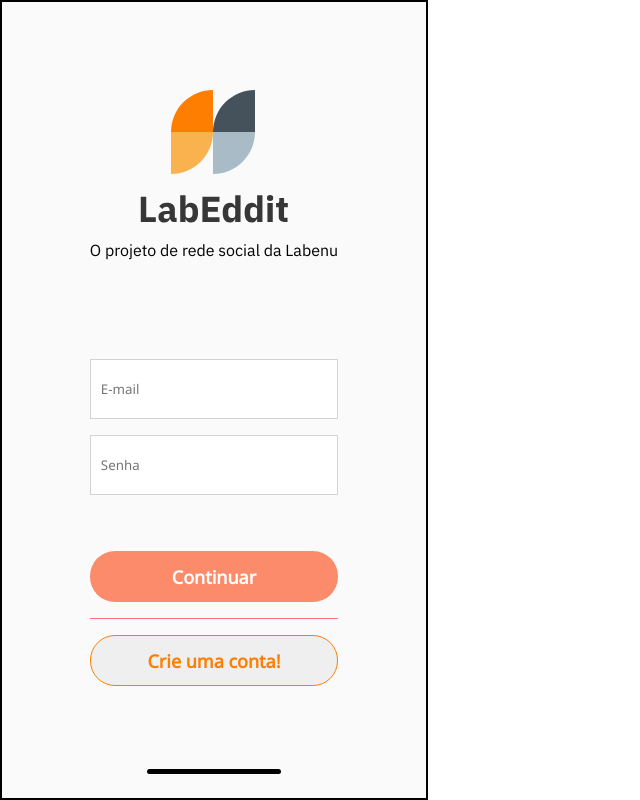
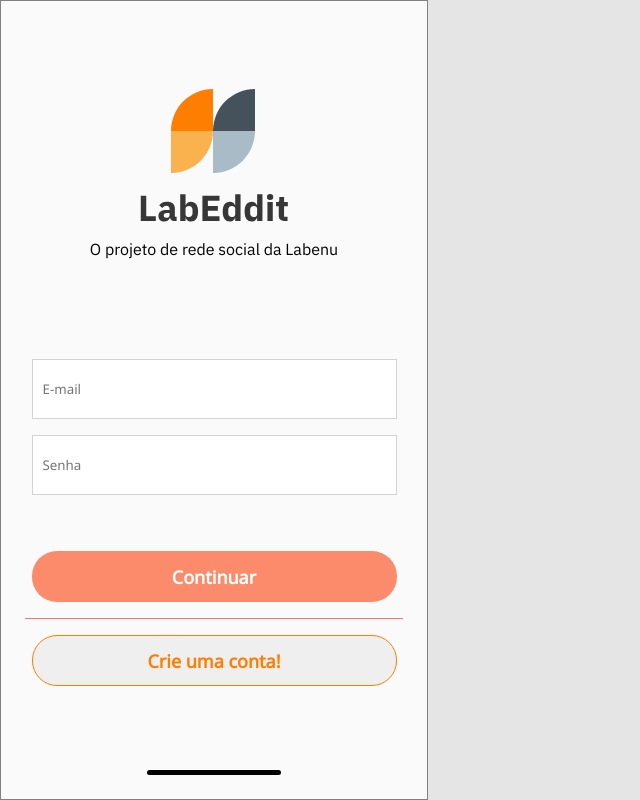
Before and after one commit to LudmilaASouza/projeto-labEddit-frontend, a React (Create React App) app: page /login in a window 1280 px wide. Shown: the whole page, without its empty margins (0-640 px from the left). Built offline with nearby package versions, Linux system fonts and the light colour scheme.

Commit message:
fix: add error login and media

```diff
--- a/src/App.js
+++ b/src/App.js
@@ -15,33 +15,40 @@ const GlobalStyle = createGlobalStyle `
     padding: 0;
     box-sizing: border-box;
     text-decoration: none;
+
   }
 
-  ${'' /* #root {
+  #root {
     width: 100vw;
     height: 100vh;
     display: flex;
-    align-items: center;
-    justify-content: center;
+    ${'' /* align-items: center; */}
+    justify-content: flex-start;
     background-color: #e5e5e5;
-  } */}
+  }
 `
 
 export const AppContainer = styled.div `
-  display: flex;
-  align-items: center;
-  justify-content: center;
   background-color: #fafafa;
   width: 428px;
   max-width: 100vw;
   height: 926px;
   max-height: 100vh;
-  border: 2px solid;
+  justify-content: flex-start;
+  border: 1px solid gray;
 
-  @media screen and (max-width: 768px), (max-width: 480px) {
-    width: 100%;
-    height: 100%;
+  @media (max-width: 768px)  {
+    display: flex;
+    flex-direction: column;
+    justify-content: flex-start;
+    align-items: center;
+    padding: 20px;
+    width: 100vw;
+    height: 100vh;
+    max-width: none;
+    max-height: none;
   }
+
 `
 
 export default function App() {
--- a/src/pages/LoginPage/LoginPage.js
+++ b/src/pages/LoginPage/LoginPage.js
@@ -35,7 +35,8 @@ export default function LoginPage() {
                 window.localStorage.setItem(TOKEN_NAME, res.data.token)
                 goToPostsPage(navigate)
             })
-            .catch(err => console.log(err))
+            .catch(err =>
+                alert("E-mail ou senha incorreto."))
     }
 
     return (
--- a/src/pages/SignupPage/SignupPage.js
+++ b/src/pages/SignupPage/SignupPage.js
@@ -6,6 +6,7 @@ import { goToPostsPage } from '../../routes/coordinator';
 import { BASE_URL, TOKEN_NAME } from '../../constants/constants';
 import HeaderBar from '../../components/HeaderBar/HeaderBar'
 import { FormSection, HeaderSection, SignupPageContainer, TermsBox } from './styled';
+import { findAllByPlaceholderText } from '@testing-library/react';
 
 export default function SignupPage (){
     const navigate = useNavigate()
@@ -34,7 +35,8 @@ export default function SignupPage (){
             .then(res => {
                 window.localStorage.setItem(TOKEN_NAME, res.data.token)
                 goToPostsPage(navigate)
-            }).catch(err => console.log(err))
+            }).catch(err =>
+                alert("E-mail já cadastrado."))
     }
 
     return (
@@ -63,7 +65,7 @@ export default function SignupPage (){
                         onChange={(e) => setEmail(e.target.value)}
                         required
                     />
-
+                    {/* {error && <p className="error-message">{error}</p>} */}
                     <input
                         placeholder="Password"
                         type="text"
```
